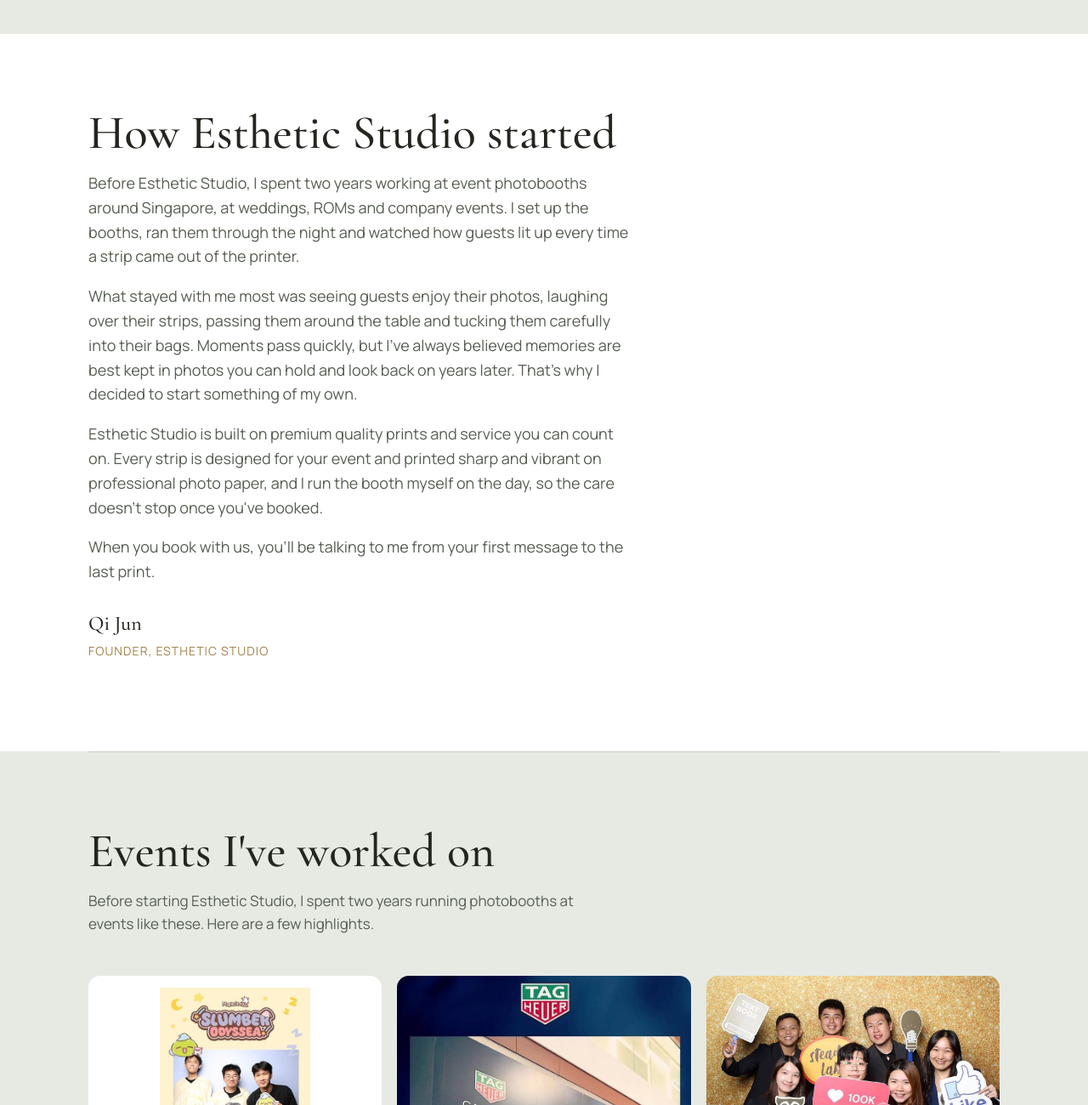
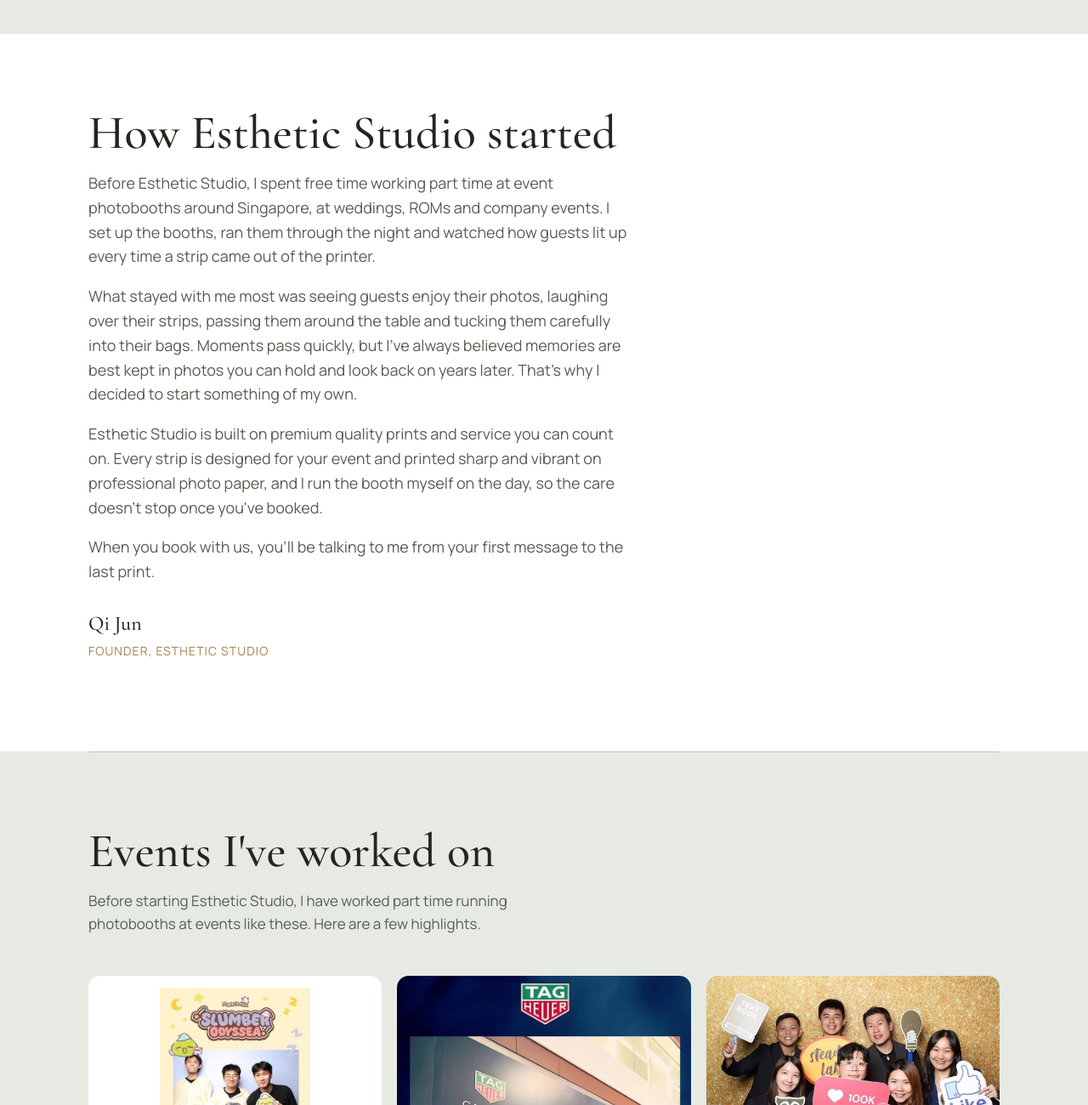
Before and after one commit to QJMYZ/estheticstudio.sg, a plain HTML site: page index.html in a window 1280 px wide. Shown: the part 3781-5081 px from the top of the page at 85% size. Drawn offline with nearby package versions, Linux system fonts and the light colour scheme.

Commit message:
Update index.html

```diff
--- a/index.html
+++ b/index.html
@@ -315,7 +315,7 @@ svg text{font-variant-numeric:lining-nums;font-feature-settings:"lnum" 1}
         <div class="story-text">
           <h2>How Esthetic Studio started</h2>
           <!-- EDIT YOUR STORY BELOW. Keep each paragraph inside its own <p> ... </p> -->
-          <p>Before Esthetic Studio, I spent two years working at event photobooths around Singapore, at weddings, ROMs and company events. I set up the booths, ran them through the night and watched how guests lit up every time a strip came out of the printer.</p>
+          <p>Before Esthetic Studio, I spent free time working part time at event photobooths around Singapore, at weddings, ROMs and company events. I set up the booths, ran them through the night and watched how guests lit up every time a strip came out of the printer.</p>
           <p>What stayed with me most was seeing guests enjoy their photos, laughing over their strips, passing them around the table and tucking them carefully into their bags. Moments pass quickly, but I've always believed memories are best kept in photos you can hold and look back on years later. That's why I decided to start something of my own.</p>
           <p>Esthetic Studio is built on premium quality prints and service you can count on. Every strip is designed for your event and printed sharp and vibrant on professional photo paper, and I run the booth myself on the day, so the care doesn't stop once you've booked.</p>
           <p>When you book with us, you'll be talking to me from your first message to the last print.</p>
@@ -331,7 +331,7 @@ svg text{font-variant-numeric:lining-nums;font-feature-settings:"lnum" 1}
 
     <section id="events" hidden>
       <h2>Events I've worked on</h2>
-      <p class="lead">Before starting Esthetic Studio, I spent two years running photobooths at events like these. Here are a few highlights.</p>
+      <p class="lead">Before starting Esthetic Studio, I have worked part time running photobooths at events like these. Here are a few highlights.</p>
       <div class="gallery" id="gallery"></div>
       <dialog class="lightbox" id="lightbox">
         <form method="dialog"><button class="close" aria-label="Close photo">&times;</button></form>
```
